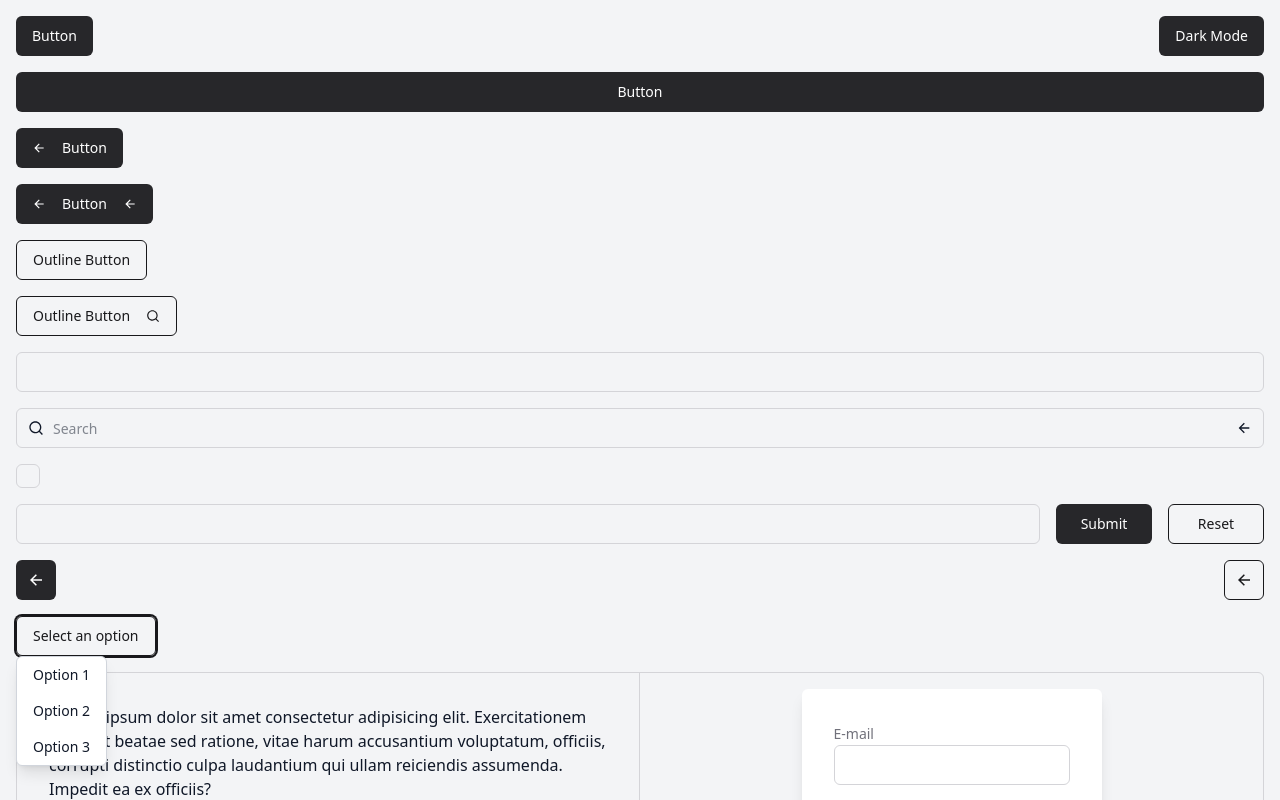
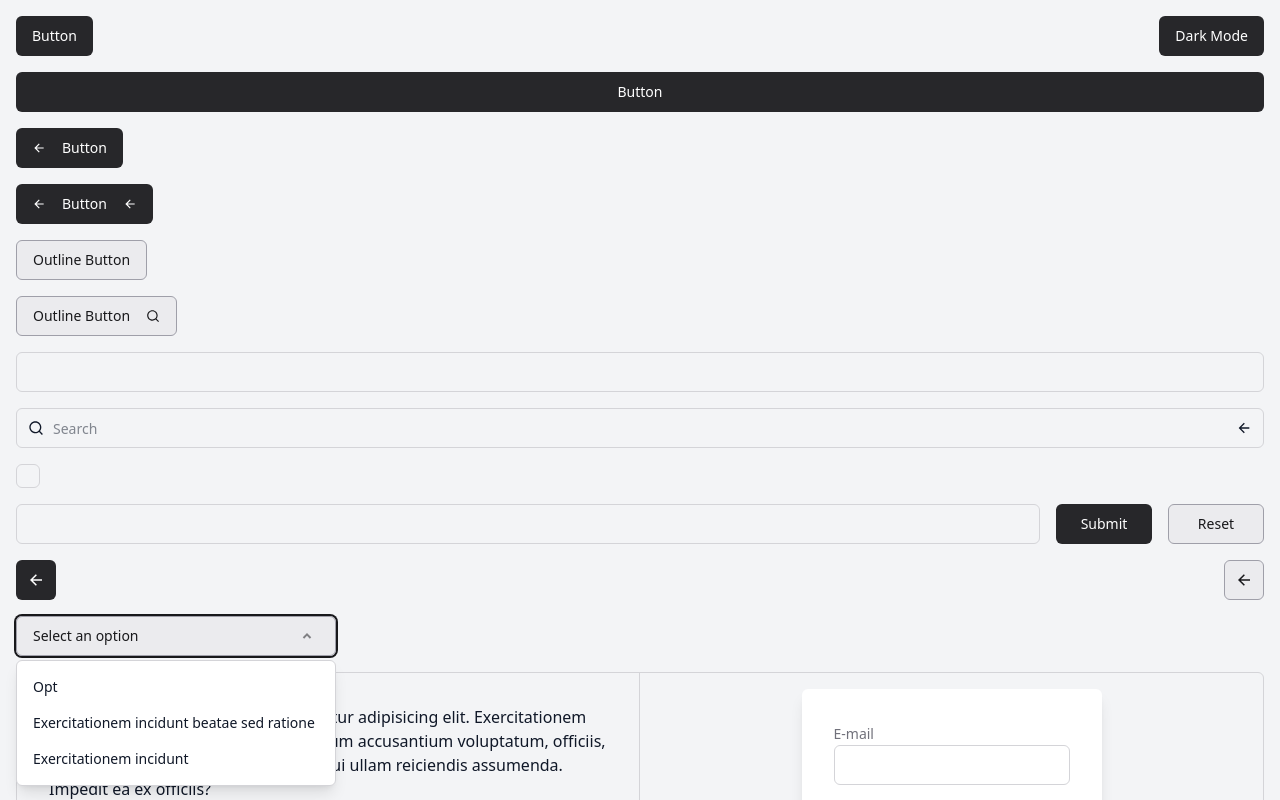
Before and after one commit to helixedra/react-jumpui-dev, a React (Vite) app: page / in a window 1280 px wide. Both pictures are taken after a click on the button "Select an option". Shown: the top 800 px of the page. Built offline with nearby package versions, Linux system fonts and the light colour scheme.

Commit message:
select upd

```diff
--- a/src/App.tsx
+++ b/src/App.tsx
@@ -71,10 +71,10 @@ function App() {
         </Button>
       </Box>
 
-      <Select>
-        <Option value="op1-1">Option 1</Option>
-        <Option value="op2">Option 2</Option>
-        <Option value="op3">Option 3</Option>
+      <Select className="w-80">
+        <Option value="op1-1">Opt</Option>
+        <Option value="op2">Exercitationem incidunt beatae sed ratione</Option>
+        <Option value="op3">Exercitationem incidunt</Option>
       </Select>
 
       <Columns cols={2} outline rounded>
--- a/src/jump-ui/components/Button.tsx
+++ b/src/jump-ui/components/Button.tsx
@@ -22,11 +22,21 @@ export function Button({
   iconButton,
   ...props
 }: ButtonProps) {
-  const initialClasses = `text-white ${c.height} dark:text-zinc-900 text-sm px-4 py-2 ${c.rounded} cursor-pointer hover:opacity-90 focus:outline-none focus:ring-2 focus:ring-zinc-400 focus:ring-opacity-50 active:translate-y-[1px] flex items-center justify-center`;
+  const initialClasses = `text-white ${
+    c.height
+  } dark:text-zinc-900 text-sm px-4 py-2 ${
+    c.rounded
+  } cursor-pointer hover:opacity-90 ${
+    c.focus
+  } active:translate-y-[1px] flex items-center ${
+    iconEnd ? `justify-between` : `justify-center`
+  } `;
 
-  const bgStyle = outline ? `bg-transparent` : c.bg;
+  const bgStyle = outline ? c.outlineButtonBg : c.bg;
 
-  const outlineStyle = outline && `${c.outline}  text-zinc-900 dark:text-white`;
+  const outlineStyle = outline
+    ? `${c.outlineButtonBorder} text-zinc-900 dark:text-white`
+    : "";
 
   const iconButtonStyle = iconButton ? `${c.height} ${c.width} p-0` : "";
 
--- a/src/jump-ui/components/Select.tsx
+++ b/src/jump-ui/components/Select.tsx
@@ -1,19 +1,49 @@
+// TODO: Fix types and clean up the code
 import React, { useEffect, useRef } from "react";
 import { Button } from "./Button";
+import { config as c } from "./config";
+import { twMerge } from "tailwind-merge";
+import { RiCheckLine, RiArrowDropDownLine } from "react-icons/ri";
 
 type SelectProps = {
   children?: React.ReactNode | React.ReactNode[];
   placeholder?: string;
   value?: string;
-  options?:
-    | React.ReactNode[]
-    | Array<{ children: React.ReactNode; value: string }>;
+  className?: string;
+  style?: React.CSSProperties;
 };
 
-type Option = { props: { value: string; children: React.ReactNode } };
+type Option = { props: { value: string; children: React.ReactNode } } | any;
 
-export function Select({ children, placeholder, value, options }: SelectProps) {
-  const initialValue = "Select an option";
+type OptionProps = {
+  children: React.ReactNode;
+  value: string;
+};
+
+const selectArrowClasses = `transition-transform duration-200 ease-in-out opacity-50`;
+
+export function Select({
+  children,
+  placeholder,
+  value,
+  className,
+  style,
+}: SelectProps) {
+  const computedInitialValue = React.useMemo(() => {
+    const options = React.Children.toArray(children) as Option[];
+
+    const foundOption = options.find((option): Option | null => {
+      return option.props?.value === value ? option : null;
+    });
+
+    return foundOption;
+  }, [value]);
+
+  const initialValue = computedInitialValue || {
+    value: null,
+    children: placeholder ? placeholder : `Select an option`,
+  };
+
   const [isOpen, setIsOpen] = React.useState(false);
   const [selected, setSelected] = React.useState(initialValue);
   const optionsArray = React.Children.toArray(children);
@@ -36,43 +66,71 @@ export function Select({ children, placeholder, value, options }: SelectProps) {
     };
   }, []);
 
+  const listClasses = twMerge(
+    `absolute mt-1 py-2 w-full z-10 ${c.border} ${c.listBg} shadow-lg ${c.rounded} ${c.focus} ${c.divide} transition-transform transition-opacity duration-200 ease-in-out opacity-100 ${c.shadow}`,
+    className
+  );
+
   return (
-    <div className="relative w-fit" ref={selectRef}>
-      <Button outline onClick={() => setIsOpen(!isOpen)}>
-        {selected}
+    <div className="relative" ref={selectRef}>
+      <Button
+        className={`${className}`}
+        style={style}
+        iconEnd={
+          <RiArrowDropDownLine
+            size={24}
+            className={
+              isOpen
+                ? `${selectArrowClasses} rotate-180`
+                : `${selectArrowClasses} rotate-0`
+            }
+          />
+        }
+        outline
+        onClick={() => setIsOpen(!isOpen)}
+      >
+        <span className="truncate">{selected.children}</span>
       </Button>
       <div>
-        {isOpen && (
-          <div className="absolute bg-white border border-gray-300 rounded-md shadow-lg w-auto z-10 text-nowrap">
+        <div
+          style={style}
+          className={
+            isOpen
+              ? listClasses
+              : "absolute invisible transform -translate-y-2 opacity-0"
+          }
+        >
           {optionsArray?.map((option: Option | any) => {
             return (
               <div
-                  className="py-2 px-4 text-sm hover:bg-gray-200 cursor-pointer"
+                className={`py-2 ${c.listHover} px-4 text-sm cursor-pointer flex-nowrap flex items-center justify-between whitespace-nowrap`}
                 role="option"
                 aria-selected={selected === option?.props?.value}
                 aria-label={option?.props?.value}
                 tabIndex={0}
                 key={option?.props?.value}
                 onClick={() => {
-                    setSelected(option?.props?.children as string);
+                  setSelected({
+                    value: option?.props?.value,
+                    children: option?.props?.children,
+                  });
                   setIsOpen(false);
                 }}
               >
-                  {option?.props?.children}
+                <span className="truncate">{option?.props?.children}</span>
+                {selected.value === option?.props?.value && (
+                  <div className="w-4 h-4 ml-4">
+                    <RiCheckLine size={16} />
+                  </div>
+                )}
               </div>
             );
           })}
         </div>
-        )}
       </div>
     </div>
   );
 }
-
-type OptionProps = {
-  children: React.ReactNode;
-  value: string;
-};
 
 export function Option({ children, value }: OptionProps) {
   return (
--- a/src/jump-ui/components/config.ts
+++ b/src/jump-ui/components/config.ts
@@ -1,6 +1,10 @@
 export const config = {
   bg: "bg-zinc-800 dark:bg-white",
+  listBg: "dark:bg-zinc-800 bg-white",
+  listHover: "hover:bg-zinc-100 dark:hover:bg-zinc-700",
   border: "border border-zinc-300 dark:border-zinc-700",
+  outlineButtonBorder: "border border-zinc-400 dark:border-zinc-700",
+  outlineButtonBg: "bg-zinc-200/50 dark:bg-zinc-700/30",
   outline: "border border-zinc-900 dark:border-white",
   divide: "divide-zinc-300 dark:divide-zinc-700",
   shadow: "shadow-lg",
```
Lines whose indentation alone changed are shown as unchanged.
